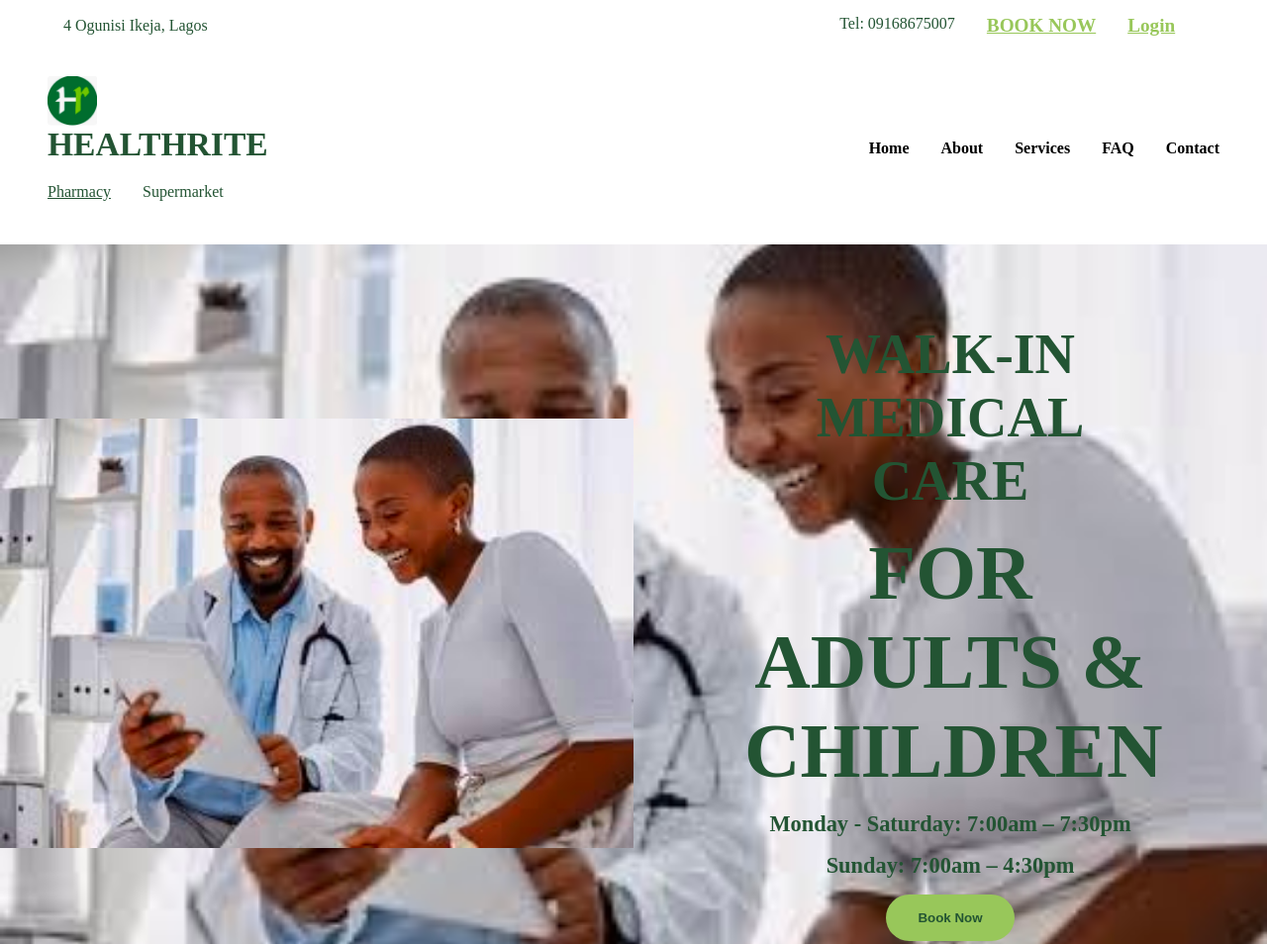
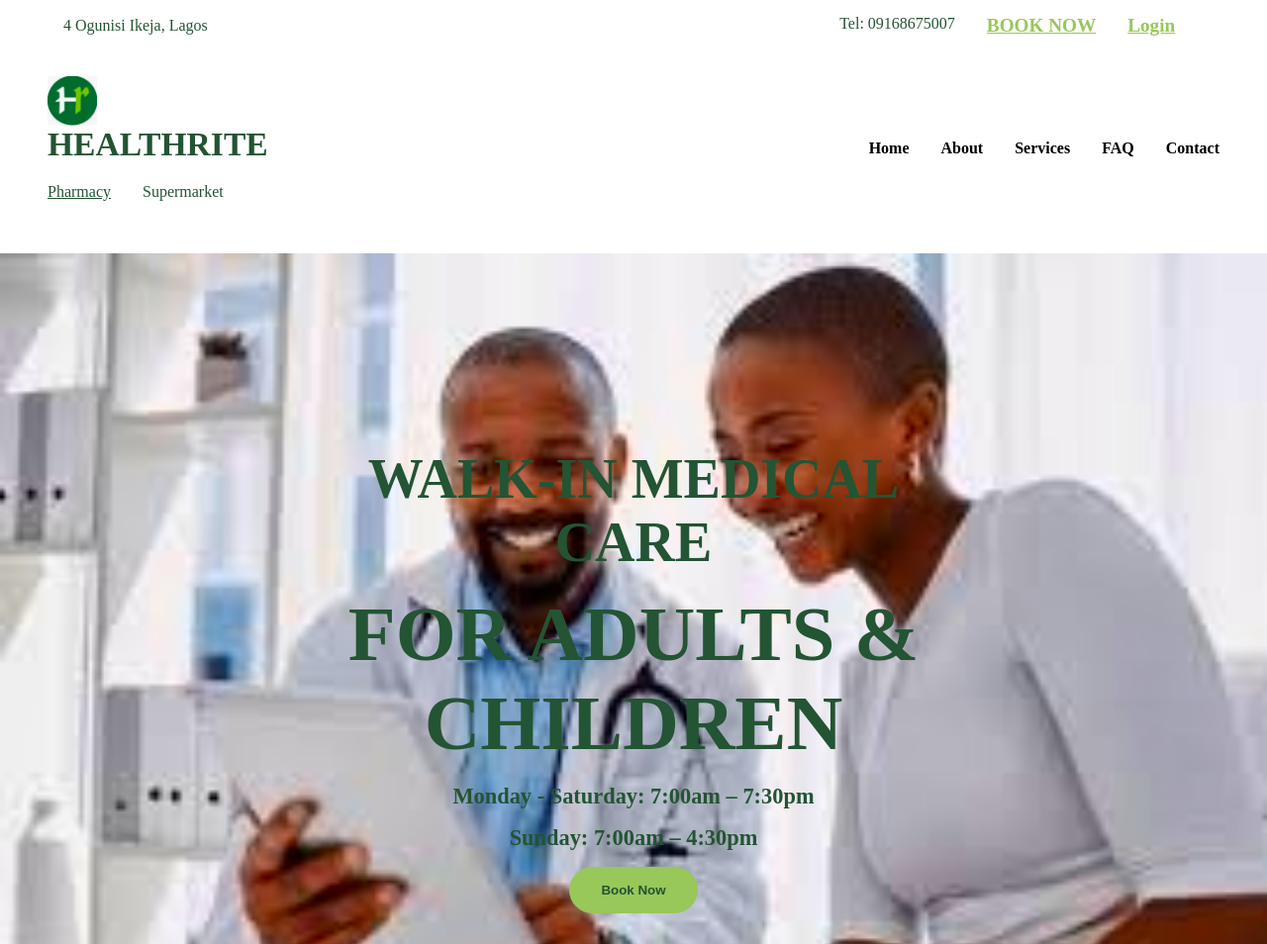
Before and after one commit to kingsfavy/Health, a website: page index.html in a window 1280 px wide. Shown: the top 954 px of the page at 99% size. Drawn offline with Linux system fonts and the light colour scheme.

Commit message:
Update styles.css

```diff
--- a/styles.css
+++ b/styles.css
@@ -94,10 +94,6 @@ text-decoration: underline;
     cursor: pointer;
 }
 .bg {
-    background-image: url('doc.jpeg'); /* Replace with your image path */
-    background-size: cover; /* This makes the image cover the entire div */
-    background-position: center center; /* This centers the image */
-    background-repeat: no-repeat; /* Prevents the image from repeating */
     min-height: 100vh; /* Optional: makes sure it covers the full screen height */
     width:100%;
     padding:1rem 0;
@@ -106,15 +102,14 @@ text-decoration: underline;
     align-items:center;
 
 }
+.doc{
+    position:relative;
+    z-index:0;
+}
 
 .bg-bg {
-    background-image: url('happiness.jpeg'); /* Replace with your image path */
-    background-size: cover; /* This makes the image cover the entire div */
-    background-position: center center; /* This centers the image */
-    background-repeat: no-repeat; /* Prevents the image from repeating */
     min-height: 100vh; /* Optional: makes sure it covers the full screen height */
     width:100%;
-
     padding:1rem 0;
     display:flex;
     justify-content:center;
@@ -124,6 +119,8 @@ text-decoration: underline;
     width:100%;
     height:auto;
     opacity:1;
+    position:absolute;
+    z-index:1;
 }
 
 .icon{
```
